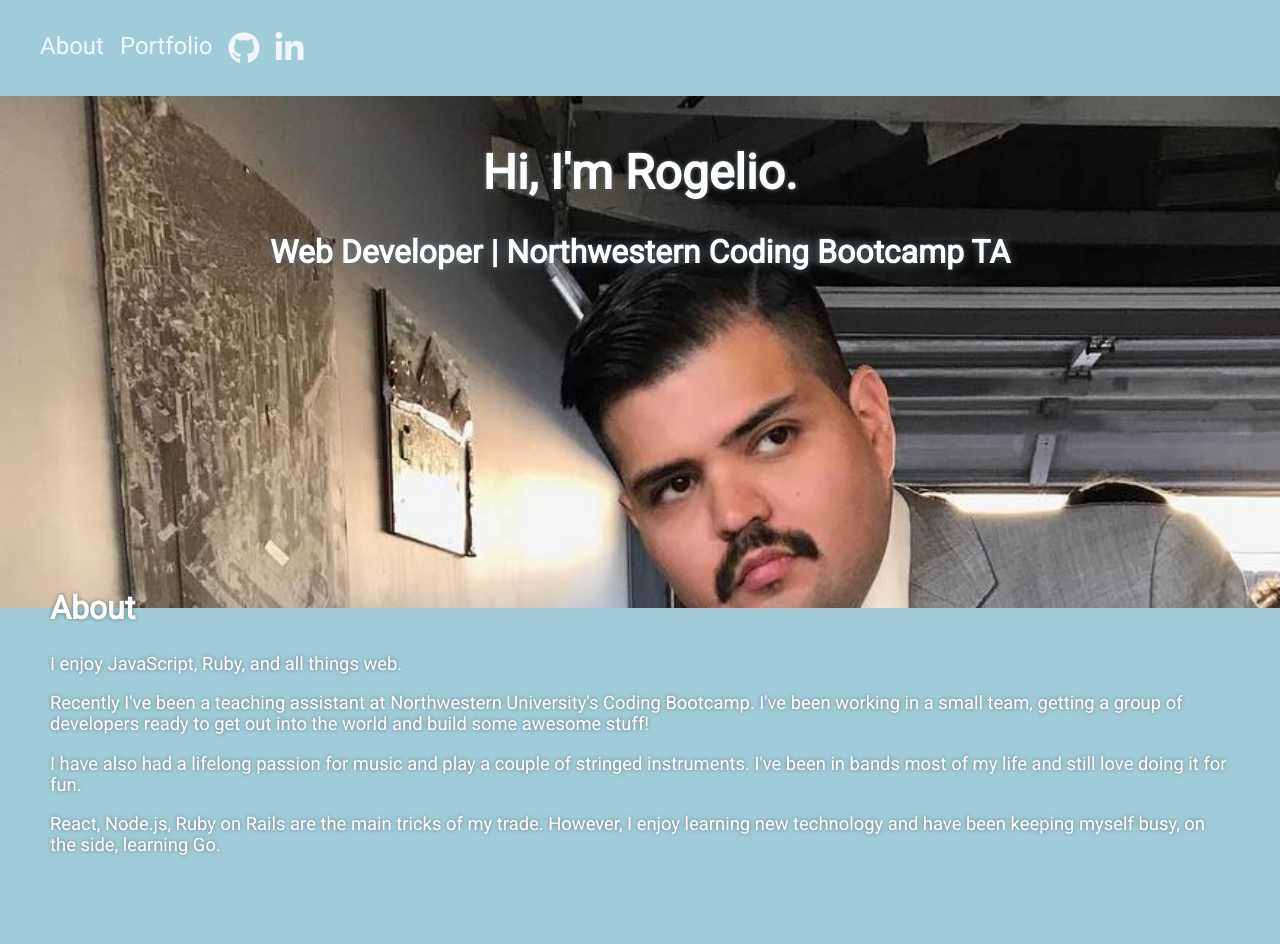
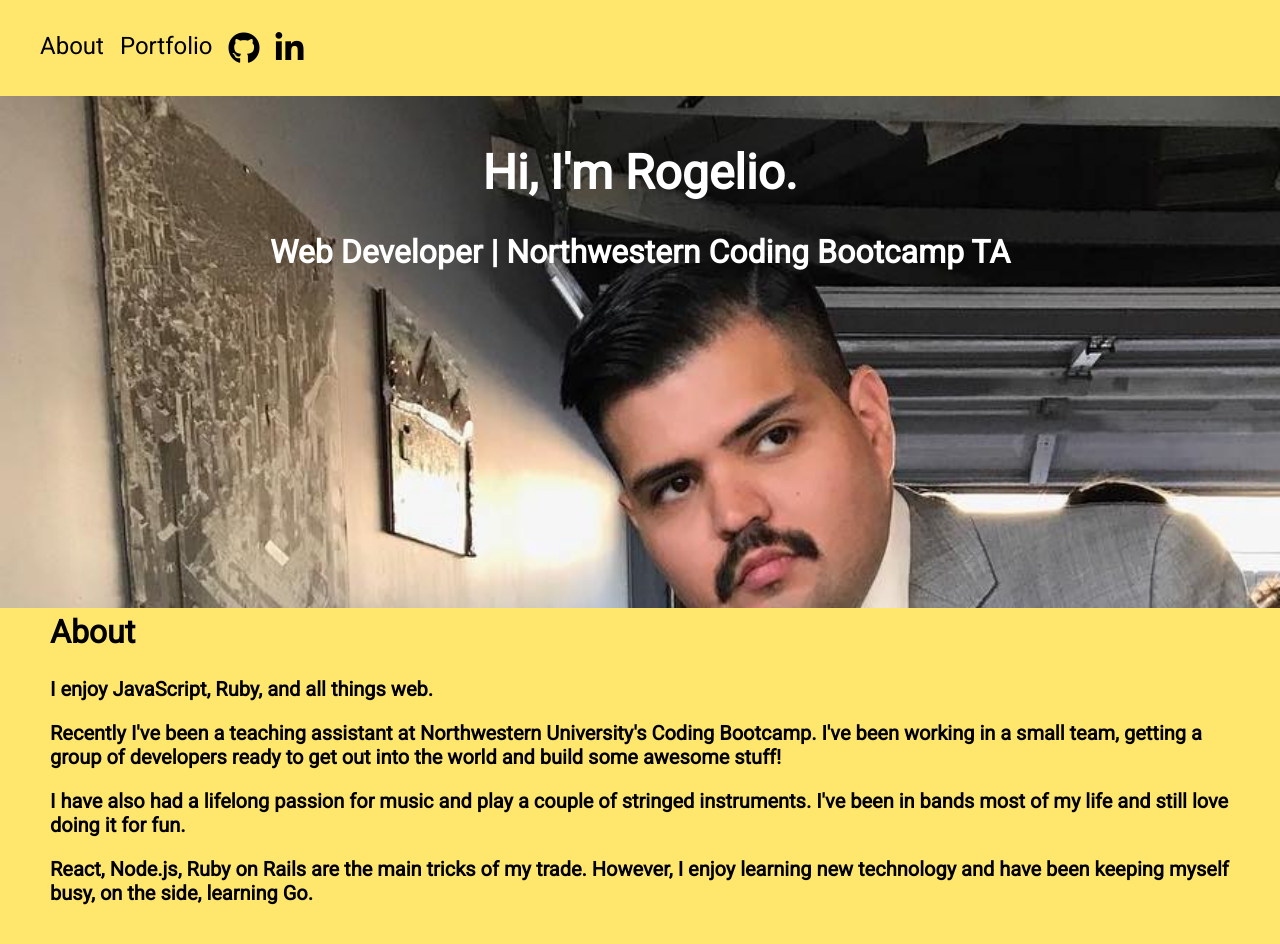
Before and after one commit to sunnlamp/landing-page, a React (Create React App) app: page / in a window 1280 px wide. Shown: the top 944 px of the page. Built offline with nearby package versions, Linux system fonts and the light colour scheme.

Commit message:
modified font styles and background color, changed title tag contents in index.html

```diff
--- a/public/index.html
+++ b/public/index.html
@@ -21,7 +21,7 @@
     -->
     <link href="https://fonts.googleapis.com/css?family=Open+Sans|Roboto" rel="stylesheet">
     <link rel="stylesheet" href="https://use.fontawesome.com/releases/v5.4.1/css/all.css" integrity="sha384-5sAR7xN1Nv6T6+dT2mhtzEpVJvfS3NScPQTrOxhwjIuvcA67KV2R5Jz6kr4abQsz" crossorigin="anonymous">
-    <title>React App</title>
+    <title>Rogelio Zamudio - Developer</title>
   </head>
   <body>
     <noscript>
--- a/src/index.css
+++ b/src/index.css
@@ -2,7 +2,7 @@ body {
   font-family: Roboto, sans-serif;
   margin: 0;
   padding: 0;
-  background-color: #a0ccda;
+  background-color: #ffe66d;
 }
 
 .container {
@@ -15,7 +15,7 @@ body {
 
 a {
   text-decoration: none;
-  color: aliceblue;
+  color: black;
 }
 
 a:hover {
@@ -78,7 +78,6 @@ header .navbar li a {
 .main-landing-background {
   background-image: url("./images/rogelio.jpg");
   position: absolute;
-
   left: 0;
   width: 100%;
   height: 100%;
@@ -90,13 +89,13 @@ header .navbar li a {
 
 .main-landing h1 {
   font-size: 3rem;
-  text-shadow: 0 0 4px #66757f;
+  /* text-shadow: 0 0 4px #66757f; */
   padding-top: 1rem;
 }
 
 .main-landing h3 {
   font-size: 2rem;
-  text-shadow: 0 0 10px #66757f;
+  /* text-shadow: 0 0 10px #66757f; */
 }
 
 .main-landing ul li img {
@@ -127,13 +126,16 @@ header .navbar li a {
 }
 
 .about h2{
+  padding-top: 1.5rem;
   font-size: 2rem;
-  color: #fff;
-  text-shadow: 0 0 4px #66757f;
+  font-weight: bold;
+  color: black;
+  /* text-shadow: 0 0 4px #66757f; */
 }
 
 .about p {
-  color: #fff;
-  font-size: 1.15rem;
-  text-shadow: 0 0 4px #66757f;
+  color: black;
+  font-size: 1.25rem;
+  font-weight: bold;
+  /* text-shadow: 0 0 4px #66757f; */
 }
```
